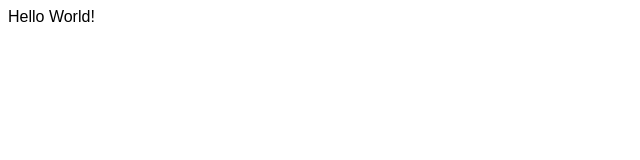
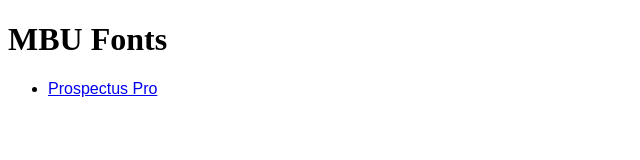
Before and after one commit to Convoy/mbufonts, a plain HTML site: page index.html in a window 1280 px wide. Shown: the whole page, without its empty margins (0-640 px from the left). Drawn offline with Linux system fonts and the light colour scheme; a web font is replaced by a local one.

Commit message:
Update index.html

```diff
--- a/index.html
+++ b/index.html
@@ -2,13 +2,11 @@
 <html>
 <head>
   <link rel="stylesheet" href="css/prospectus-pro.css">
-  <style>
-    body {
-      font-family: 'Prospectus Pro', Fallback, sans-serif;
-    }
-  </style>
 </head>
 <body>
-	Hello World!
+	<h1>MBU Fonts</h1>
+	<ul>
+		<li style="font-family: 'Prospectus Pro', Fallback, sans-serif;"><a href="/css/prospectus-pro.css">Prospectus Pro</a></li>
+	</ul>
 </body>
 </html>
```
